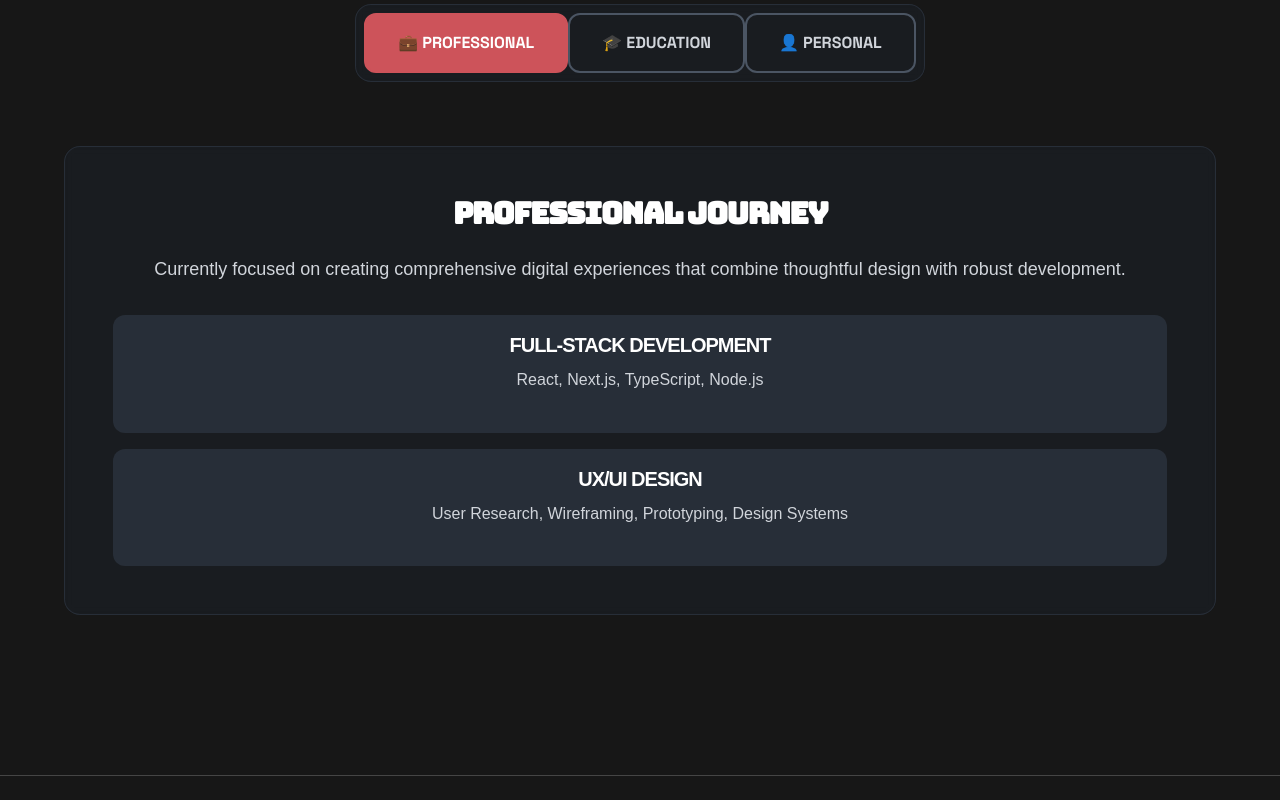
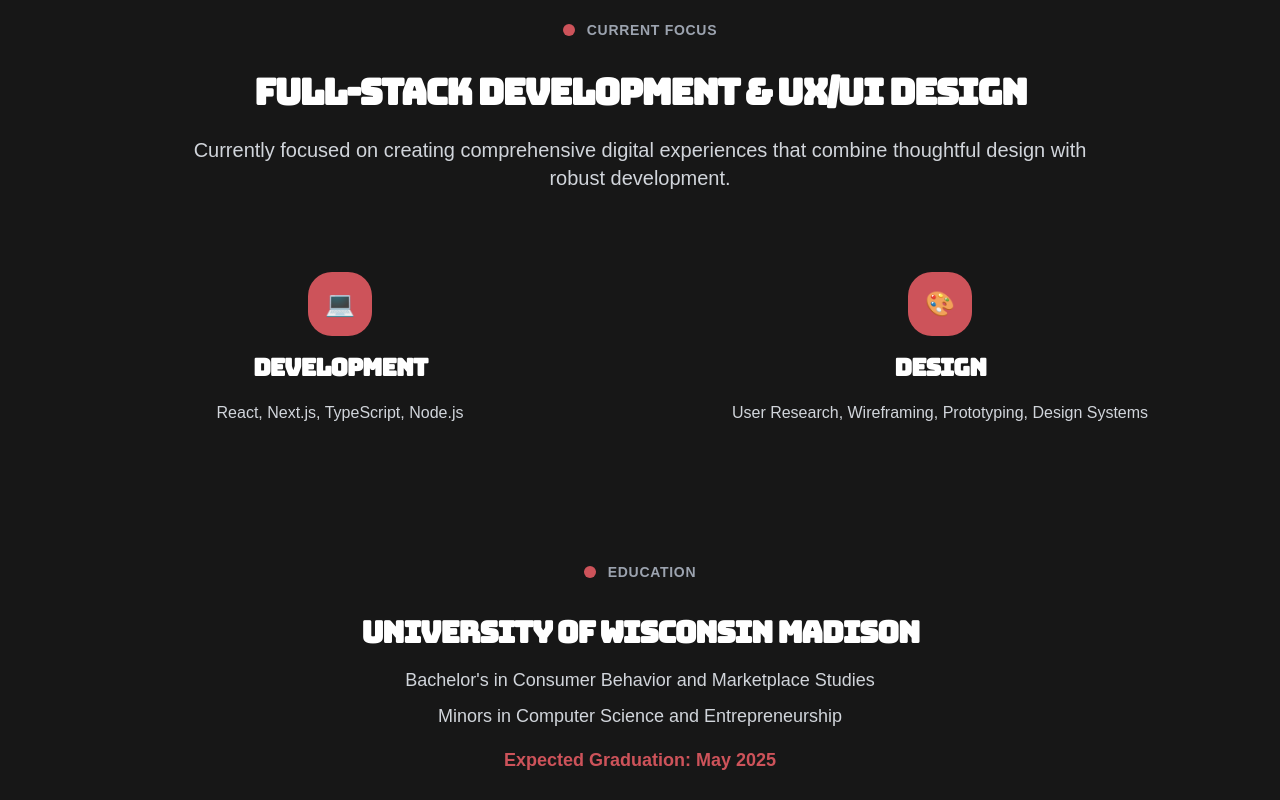
Before and after one commit to jecochran-0/JakeCPortfolio, a Next.js app: page /about in a window 1280 px wide. Shown: the part 3240-4040 px from the top of the page. Built offline with nearby package versions, Linux system fonts and the light colour scheme.

Commit message:
Remove music production and redesign experience section with minimal aesthetic - replace tabs with clean centered layout, add red accent dots, and streamline content presentation

```diff
--- a/app/about/page.tsx
+++ b/app/about/page.tsx
@@ -37,7 +37,6 @@ const SmoothScroll = () => {
 export default function AboutPage() {
   const [mounted, setMounted] = useState(false);
   const [isMobileMenuOpen, setIsMobileMenuOpen] = useState(false);
-  const [activeTab, setActiveTab] = useState("professional");
 
   useEffect(() => {
     setMounted(true);
@@ -468,9 +467,6 @@ export default function AboutPage() {
                       When I'm not coding...
                     </h3>
                     <div className="flex flex-wrap gap-3 sm:gap-4">
-                      <span className="inline-flex items-center px-3 sm:px-4 py-2 bg-blue-500/20 text-blue-300 border border-blue-500/30 text-sm sm:text-base font-bold rounded-lg">
-                        Music Production
-                      </span>
                       <span className="inline-flex items-center px-3 sm:px-4 py-2 bg-red-500/20 text-red-300 border border-red-500/30 text-sm sm:text-base font-bold rounded-lg">
                         Flag Football
                       </span>
@@ -488,7 +484,7 @@ export default function AboutPage() {
           </div>
         </section>
 
-        {/* Experience Tabs Section */}
+        {/* Experience Section */}
         <section className="py-24 sm:py-32 lg:py-40 px-4 sm:px-8 md:px-16 border-t border-white/20">
           <div className="max-w-7xl mx-auto">
             <motion.div
@@ -497,179 +493,103 @@ export default function AboutPage() {
               viewport={{ once: true, margin: "-50px" }}
               transition={{ duration: 0.8 }}
             >
-              <h2 className="text-3xl xs:text-4xl sm:text-5xl md:text-6xl font-black mb-16 sm:mb-20 text-center tracking-tight text-white" style={{ fontFamily: "Bungee, Arial Black, sans-serif" }}>
+              <h2 className="text-3xl xs:text-4xl sm:text-5xl md:text-6xl font-black mb-20 sm:mb-24 text-center tracking-tight text-white" style={{ fontFamily: "Bungee, Arial Black, sans-serif" }}>
                 EXPERIENCE
               </h2>
 
-              {/* Tab Buttons */}
-              <div className="flex flex-wrap justify-center mb-12 sm:mb-16">
-                <div className="bg-gray-800/30 backdrop-blur-sm border border-gray-700/50 rounded-xl p-2">
-                  <button
-                    onClick={() => setActiveTab("professional")}
-                    className={`px-6 sm:px-8 py-3 sm:py-4 text-sm sm:text-base font-black transition-all duration-300 border-2 rounded-lg ${
-                      activeTab === "professional"
-                        ? "text-white border-gray-600"
-                        : "bg-transparent text-gray-300 border-gray-600 hover:bg-gray-700/50"
-                    }`}
-                    style={activeTab === "professional" ? { backgroundColor: "#CD535A", borderColor: "#CD535A" } : {}}
+              <div className="space-y-16 sm:space-y-20">
+                {/* Professional Experience */}
+                <motion.div
+                  className="text-center"
+                  initial={{ opacity: 0, y: 30 }}
+                  whileInView={{ opacity: 1, y: 0 }}
+                  viewport={{ once: true }}
+                  transition={{ duration: 0.6, delay: 0.1 }}
                 >
-                    💼 PROFESSIONAL
-                  </button>
-                  <button
-                    onClick={() => setActiveTab("education")}
-                    className={`px-6 sm:px-8 py-3 sm:py-4 text-sm sm:text-base font-black transition-all duration-300 border-2 rounded-lg ${
-                      activeTab === "education"
-                        ? "text-white border-gray-600"
-                        : "bg-transparent text-gray-300 border-gray-600 hover:bg-gray-700/50"
-                    }`}
-                    style={activeTab === "education" ? { backgroundColor: "#CD535A", borderColor: "#CD535A" } : {}}
-                  >
-                    🎓 EDUCATION
-                  </button>
-                  <button
-                    onClick={() => setActiveTab("personal")}
-                    className={`px-6 sm:px-8 py-3 sm:py-4 text-sm sm:text-base font-black transition-all duration-300 border-2 rounded-lg ${
-                      activeTab === "personal"
-                        ? "text-white border-gray-600"
-                        : "bg-transparent text-gray-300 border-gray-600 hover:bg-gray-700/50"
-                    }`}
-                    style={activeTab === "personal" ? { backgroundColor: "#CD535A", borderColor: "#CD535A" } : {}}
-                  >
-                    👤 PERSONAL
-                  </button>
+                  <div className="inline-flex items-center gap-3 mb-8">
+                    <div className="w-3 h-3 rounded-full" style={{ backgroundColor: "#CD535A" }}></div>
+                    <span className="text-sm font-bold uppercase tracking-wider text-gray-400" style={{ fontFamily: "Montserrat, sans-serif" }}>
+                      CURRENT FOCUS
+                    </span>
                   </div>
-              </div>
-
-              {/* Tab Content */}
-              <div className="min-h-[400px]">
-                {/* Professional Journey */}
-                {activeTab === "professional" && (
-                  <motion.div
-                    initial={{ opacity: 0, y: 20 }}
-                    animate={{ opacity: 1, y: 0 }}
-                    transition={{ duration: 0.5 }}
-                    className="bg-gray-800/30 backdrop-blur-sm border border-gray-700/50 rounded-xl p-6 sm:p-8 lg:p-12"
-                  >
-                    <div className="text-center">
-                      <h3 className="text-2xl sm:text-3xl font-black text-white mb-6" style={{ fontFamily: "Bungee, Arial Black, sans-serif" }}>
-                        Professional Journey
+                  <h3 className="text-2xl sm:text-3xl md:text-4xl font-black text-white mb-6" style={{ fontFamily: "Bungee, Arial Black, sans-serif" }}>
+                    FULL-STACK DEVELOPMENT & UX/UI DESIGN
                   </h3>
-                      <p className="text-lg text-gray-300 mb-8" style={{ fontFamily: "Montserrat, sans-serif" }}>
+                  <p className="text-lg sm:text-xl text-gray-300 max-w-4xl mx-auto leading-relaxed" style={{ fontFamily: "Montserrat, sans-serif" }}>
                     Currently focused on creating comprehensive digital experiences that combine thoughtful design with robust development.
                   </p>
-                      <div className="space-y-4">
-                        <div className="bg-gray-700/50 rounded-lg p-4">
-                          <h4 className="text-xl font-bold text-white mb-2" style={{ fontFamily: "Montserrat, sans-serif" }}>Full-Stack Development</h4>
-                          <p className="text-gray-300" style={{ fontFamily: "Montserrat, sans-serif" }}>React, Next.js, TypeScript, Node.js</p>
-                        </div>
-                        <div className="bg-gray-700/50 rounded-lg p-4">
-                          <h4 className="text-xl font-bold text-white mb-2" style={{ fontFamily: "Montserrat, sans-serif" }}>UX/UI Design</h4>
-                          <p className="text-gray-300" style={{ fontFamily: "Montserrat, sans-serif" }}>User Research, Wireframing, Prototyping, Design Systems</p>
-                        </div>
-                      </div>
-                    </div>
                 </motion.div>
-                )}
 
-                {/* Education Journey */}
-                {activeTab === "education" && (
-                  <motion.div
-                    initial={{ opacity: 0, y: 20 }}
-                    animate={{ opacity: 1, y: 0 }}
-                    transition={{ duration: 0.5 }}
-                    className="bg-gray-800/30 backdrop-blur-sm border border-gray-700/50 rounded-xl p-6 sm:p-8 lg:p-12"
-                  >
-                    <div className="flex items-center justify-center mb-8 sm:mb-12">
-                      <div className="w-16 h-16 sm:w-20 sm:h-20 rounded-2xl flex items-center justify-center mr-6 sm:mr-8 text-2xl sm:text-3xl" style={{ backgroundColor: "#CD535A" }}>
-                        🎓
-                      </div>
-                      <div>
-                        <h3 className="text-2xl sm:text-3xl font-black text-white tracking-tight" style={{ fontFamily: "Bungee, Arial Black, sans-serif" }}>
-                          University of Wisconsin Madison
-                        </h3>
-                        <p className="text-base sm:text-lg text-gray-300 font-medium" style={{ fontFamily: "Montserrat, sans-serif" }}>
-                          Bachelor's in Consumer Behavior and Marketplace Studies. Minors in Computer Science and Entrepreneurship
-                        </p>
-                        <p className="font-black text-base sm:text-lg" style={{ color: "#CD535A" }}>
-                          Expected Graduation: May 2025
-                        </p>
-                      </div>
-                    </div>
-
-                    <div className="space-y-6 sm:space-y-8">
-                      <div className="pl-6 sm:pl-8 py-4 sm:py-6" style={{ borderLeft: "4px solid #CD535A" }}>
-                        <h4 className="font-black text-lg sm:text-xl text-white mb-3 sm:mb-4 tracking-tight" style={{ fontFamily: "Bungee, Arial Black, sans-serif" }}>
-                          Relevant Coursework
-                        </h4>
-                        <p className="text-base sm:text-lg text-gray-300 font-medium" style={{ fontFamily: "Montserrat, sans-serif" }}>
-                          Mobile Applications, User Interface Design, Data Structures & Algorithms, Software Engineering, Consumer Insights
-                        </p>
-                      </div>
-                    </div>
-                  </motion.div>
-                )}
-
-                {/* Personal Journey */}
-                {activeTab === "personal" && (
-                  <motion.div
-                    initial={{ opacity: 0, y: 20 }}
-                    animate={{ opacity: 1, y: 0 }}
-                    transition={{ duration: 0.5 }}
-                    className="max-w-4xl mx-auto"
-                  >
+                {/* Skills Grid */}
                 <div className="grid grid-cols-1 md:grid-cols-2 gap-8 sm:gap-12">
                   <motion.div
-                        className="bg-gray-800/30 backdrop-blur-sm border border-gray-700/50 rounded-xl p-6 sm:p-8 hover:border-red-500/50 transition-all duration-300"
-                        whileHover={{ y: -5 }}
+                    className="text-center"
+                    initial={{ opacity: 0, x: -30 }}
+                    whileInView={{ opacity: 1, x: 0 }}
+                    viewport={{ once: true }}
+                    transition={{ duration: 0.6, delay: 0.2 }}
                   >
-                        <h3 className="text-xl sm:text-2xl font-black mb-4 sm:mb-6 text-white tracking-tight" style={{ fontFamily: "Bungee, Arial Black, sans-serif" }}>
-                          🏈 Flag Football & Tennis
-                        </h3>
-                        <p className="text-base sm:text-lg text-gray-300 mb-6 sm:mb-8 font-medium" style={{ fontFamily: "Montserrat, sans-serif" }}>
-                          I'm a big football fan (go pats), and I also like to play flag football and tennis.
+                    <div className="mb-6">
+                      <div className="w-16 h-16 mx-auto rounded-2xl flex items-center justify-center mb-4 text-2xl" style={{ backgroundColor: "#CD535A" }}>
+                        💻
+                      </div>
+                      <h4 className="text-xl sm:text-2xl font-black text-white mb-4" style={{ fontFamily: "Bungee, Arial Black, sans-serif" }}>
+                        DEVELOPMENT
+                      </h4>
+                      <p className="text-gray-300 leading-relaxed" style={{ fontFamily: "Montserrat, sans-serif" }}>
+                        React, Next.js, TypeScript, Node.js
                       </p>
-                        <div className="relative overflow-hidden rounded-lg">
-                          <div className="w-full h-48 bg-gradient-to-br from-gray-700 to-gray-800 flex items-center justify-center">
-                            <span className="text-gray-400 text-lg font-medium">🏈 Tennis & Football</span>
-                          </div>
                     </div>
                   </motion.div>
 
                   <motion.div
-                        className="bg-gray-800/30 backdrop-blur-sm border border-gray-700/50 rounded-xl p-6 sm:p-8 hover:border-red-500/50 transition-all duration-300"
-                        whileHover={{ y: -5 }}
+                    className="text-center"
+                    initial={{ opacity: 0, x: 30 }}
+                    whileInView={{ opacity: 1, x: 0 }}
+                    viewport={{ once: true }}
+                    transition={{ duration: 0.6, delay: 0.3 }}
                   >
-                        <h3 className="text-xl sm:text-2xl font-black mb-4 sm:mb-6 text-white tracking-tight" style={{ fontFamily: "Bungee, Arial Black, sans-serif" }}>
-                          ♟️ Chess
-                        </h3>
-                        <p className="text-base sm:text-lg text-gray-300 mb-6 sm:mb-8 font-medium" style={{ fontFamily: "Montserrat, sans-serif" }}>
-                          I pass the time with a chess match on chess.com
+                    <div className="mb-6">
+                      <div className="w-16 h-16 mx-auto rounded-2xl flex items-center justify-center mb-4 text-2xl" style={{ backgroundColor: "#CD535A" }}>
+                        🎨
+                      </div>
+                      <h4 className="text-xl sm:text-2xl font-black text-white mb-4" style={{ fontFamily: "Bungee, Arial Black, sans-serif" }}>
+                        DESIGN
+                      </h4>
+                      <p className="text-gray-300 leading-relaxed" style={{ fontFamily: "Montserrat, sans-serif" }}>
+                        User Research, Wireframing, Prototyping, Design Systems
                       </p>
-                        <div className="relative overflow-hidden rounded-lg">
-                          <Image
-                            src="/Chess.jpg"
-                            alt="Chess Game"
-                            width={400}
-                            height={200}
-                            className="w-full h-48 object-cover"
-                          />
                     </div>
                   </motion.div>
+                </div>
 
+                {/* Education */}
                 <motion.div
-                        className="bg-gray-800/30 backdrop-blur-sm border border-gray-700/50 rounded-xl p-6 sm:p-8 hover:border-red-500/50 transition-all duration-300 md:col-span-2"
-                        whileHover={{ y: -5 }}
+                  className="text-center pt-8"
+                  initial={{ opacity: 0, y: 30 }}
+                  whileInView={{ opacity: 1, y: 0 }}
+                  viewport={{ once: true }}
+                  transition={{ duration: 0.6, delay: 0.4 }}
                 >
-                        <h3 className="text-xl sm:text-2xl font-black mb-4 sm:mb-6 text-white tracking-tight" style={{ fontFamily: "Bungee, Arial Black, sans-serif" }}>
-                          🎮 Gaming & Game Design
+                  <div className="inline-flex items-center gap-3 mb-8">
+                    <div className="w-3 h-3 rounded-full" style={{ backgroundColor: "#CD535A" }}></div>
+                    <span className="text-sm font-bold uppercase tracking-wider text-gray-400" style={{ fontFamily: "Montserrat, sans-serif" }}>
+                      EDUCATION
+                    </span>
+                  </div>
+                  <h3 className="text-2xl sm:text-3xl font-black text-white mb-4" style={{ fontFamily: "Bungee, Arial Black, sans-serif" }}>
+                    UNIVERSITY OF WISCONSIN MADISON
                   </h3>
-                        <p className="text-base sm:text-lg text-gray-300 font-medium" style={{ fontFamily: "Montserrat, sans-serif" }}>
-                          I've played video games since I was a kid, I've become familiar with game design interfaces and principles. Maybe you've seen me in the top ranks of a game you've played.
+                  <p className="text-lg text-gray-300 mb-2" style={{ fontFamily: "Montserrat, sans-serif" }}>
+                    Bachelor's in Consumer Behavior and Marketplace Studies
+                  </p>
+                  <p className="text-lg text-gray-300 mb-4" style={{ fontFamily: "Montserrat, sans-serif" }}>
+                    Minors in Computer Science and Entrepreneurship
+                  </p>
+                  <p className="text-lg font-bold" style={{ color: "#CD535A", fontFamily: "Montserrat, sans-serif" }}>
+                    Expected Graduation: May 2025
                   </p>
                 </motion.div>
-                    </div>
-                  </motion.div>
-                )}
               </div>
             </motion.div>
           </div>
```
Lines whose indentation alone changed are shown as unchanged.
